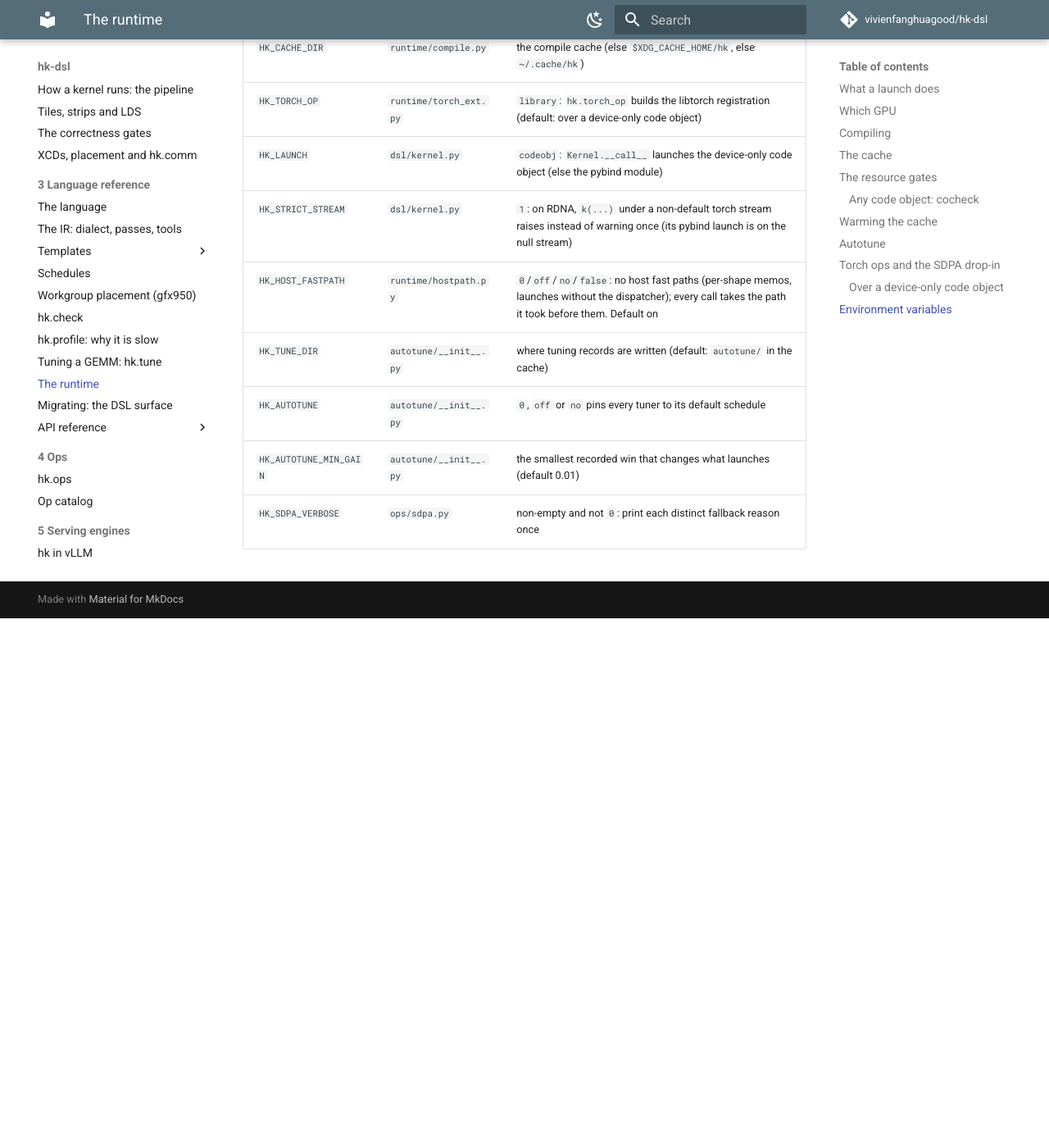
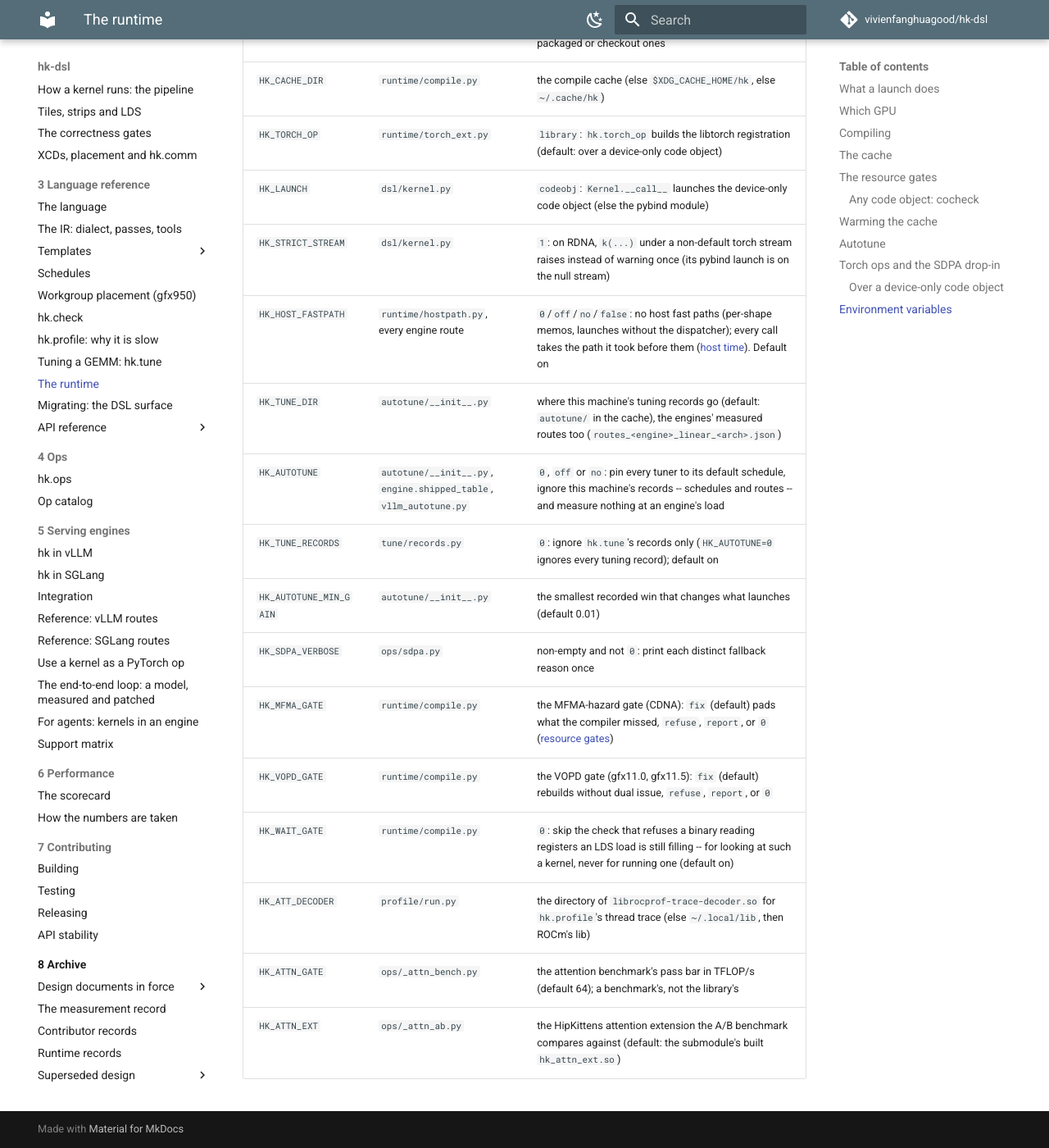
Before and after one commit to vivienfanghuagood/hk-dsl, an MkDocs documentation site: the page built from docs/runtime.md, in a window 1280 px wide and 1400 px high, scrolled down 10534 px. Shown: the whole window at 82% size. Built offline with MkDocs 1.6.1 and Material for MkDocs 9.7.7, drawn with Linux system fonts in a browser that asks for light colours; comment, search, counter and statistics services are not loaded; before the commit the page ends 11288 px from its top, so only the background shows below that; some of the changed text lies outside the part shown.

Commit message:
docs: 0.9.10 doc-sync (#301 vllm_int4 prefill on gfx1201, #302 HK_VLLM_ROCM_DECODE); every HK_* variable in exactly one reference table, with a test
Co-Authored-By: Claude <noreply@anthropic.com>

```diff
--- a/docs/integration.md
+++ b/docs/integration.md
@@ -625,24 +625,32 @@ not restate it:
 | `HK_VLLM_PREFILL_VT` | `vllm_prefill.py` | `0`: on TRITON_ATTN, transpose V in every workgroup instead of packing the batch's V^T pages once a call (`paged_prefill` `vt_pages`; default on, head size up to 128) |
 | `HK_VLLM_PREFILL_SHADOW` | `vllm_prefill.py` | `1`: also run vLLM's kernel on every call hk takes and print the worst row's difference in bf16 ulps (a diagnostic; syncs) |
 | `HK_VLLM_PREFILL_GUARD` | `vllm_prefill.py` | `0`: on TRITON_ATTN, take every batch with prefill in it, also the ones measured slower than vLLM's kernel (decodes beside a small prefill, short chunks); default on: those go to vLLM, counted as `declined` |
+| `HK_VLLM_PREFILL_SPLIT` | `vllm_prefill.py` | `0`: on TRITON_ATTN, decline a mixed batch with a sizable prefill whole instead of splitting it (prefill rows on hk, decode rows on vLLM's kernel); `all`: split every such batch, the measured thresholds aside; default on |
+| `HK_VLLM_PREFILL_KVSPLIT` | `vllm_prefill.py` | `0`: no KV-split prefill for short chunks over long contexts; `N` (> 1): every prefill call with N splits, the guard aside (to measure); default on, the split count planned |
+| `HK_VLLM_PREFILL_KVS_WARPS` | `vllm_prefill.py` | the KV split's tile, warps x 16 rows (default 0: planned) |
+| `HK_VLLM_PREFILL_KVS_PACK` | `vllm_prefill.py` | `1` / `0`: force the GQA-packed tile on or off for every KV-split call, the plan aside (default unset: planned) |
 | `HK_VLLM_ROCM_DECODE` | `vllm_prefill.py` | `1`: decode-only ROCM_ATTN calls at head size 128 on hk's split decode over ROCM_ATTN's own cache (`paged_decode`, `kv_order="rocm"`), up to 16 (request, kv head) pairs; gfx1100; default off |
 | `HK_VLLM_DECODE` | `vllm_prefill.py` | decode-only TRITON_ATTN calls on hk's split decode (`paged_decode`): unset, head size 256 wherever the prefill route is on; `1`, head size 128 too; `0`, off |
 | `HK_VLLM_GEMM` | `_vllm_plugin.py` | route the unquantized linear layers (a route) |
 | `HK_VLLM_MOE` | `_vllm_plugin.py` | route the bf16 MoE GEMMs up to 256 tokens a step (2 on gfx1201; a route) |
 | `HK_VLLM_MOE_WNA16` | `_vllm_plugin.py` | route the 4-bit MoE GEMMs with zero points (AWQ, moe_wna16) up to 32 tokens a step, on the (experts, N, K, group) it was validated on (`vllm_moe_wna16.VALIDATED`); `force`: any (default off) |
-| `HK_VLLM_INT4` | `_vllm_plugin.py` | route AWQ linear layers' fp16/bf16 batches up to 64 tokens (default on) |
+| `HK_VLLM_INT4` | `_vllm_plugin.py` | route AWQ linear layers: fp16/bf16 batches up to 64 tokens on hk's decode GEMM, and on gfx1201 fp16 batches of 65-512 tokens on the large-batch form (a route) |
+| `HK_VLLM_INT4_LARGE_MAX_M` | `vllm_int4.py` | the most tokens a batch takes the large-batch W4A16 form at (default 512 on gfx1201, unused elsewhere); `0`: the form off |
 | `HK_VLLM_GPTQ` | `_vllm_plugin.py` | route 4-bit symmetric GPTQ layers' fp16/bf16 batches of 1-64 tokens (a route) |
 | `HK_VLLM_MXFP8` | `_vllm_plugin.py` | DeepSeek-V4.1's block-scaled MXFP8 linear layers at M >= 2048, two shapes from their own M (`vllm_mxfp8.MIN_M_NK`), six with measured M ranges below that (`vllm_mxfp8.RANGES`) (a route) |
 | `HK_MXFP8_ANY` | `vllm_mxfp8.py` | `1`: the MXFP8 route takes any (N, K) of whole tiles, not only the measured TP2 shapes (default off) |
 | `HK_VLLM_MOE_A8W4` | `_vllm_plugin.py` | DeepSeek-V4.1's AITER a8w4 MoE at M >= `HK_MOE_A8W4_MIN_M` (2560) (a route) |
+| `HK_MOE_A8W4_MIN_M` | `vllm_moe_a8w4.py` | the fewest tokens the a8w4 MoE route takes (default 2560; below it AITER's kernel is faster) |
+| `HK_MOE_A8W4_MT` | `vllm_moe_a8w4.py` | token tiles a block of the a8w4 MoE kernel (moe_sorting's block size / 16; default 4) |
+| `HK_VLLM_SPARSE_MLA` | `switches.py` | DeepSeek-V4.1's sparse MLA prefill and its MXFP8 output rows (a route) |
+| `HK_SPARSE_MLA_MIN_T` | `vllm_sparse_mla.py` | the fewest queries a sparse-MLA call needs to take hk's kernel (default 512) |
+| `HK_SPARSE_MLA_FUSE` | `vllm_sparse_mla.py` | `0`: leave the MXFP8 rows to vLLM's pass instead of writing them in hk's kernel (default on) |
 | `HK_VLLM_DSV41_INDEX` | `_vllm_plugin.py` | DeepSeek-V4.1's index layers under `--monokernel` as one hk launch at decode steps of up to 8 rows (a route) |
 | `HK_DSV41_INDEX_TOPK` | `vllm_dsv41_index.py` | `0`: the index launch stops at the logits' inputs; vLLM's indexer op does the logits and top-k (default on) |
 | `HK_DSV41_INDEX_CHECK` | `vllm_dsv41_index.py` | `N`: on the first N eager calls of each index layer, run vLLM's chain after the launch and print what differs (default 0) |
 | `HK_VLLM_USER` | `_vllm_plugin.py` | comma-separated modules or `.py` files to import in vLLM's process: your `register.op` / `register.patch` calls |
 | `HK_VLLM_ROUTES` | `vllm_gemm.py`, via `engine.shipped_table` | a routing table to use instead of the shipped one and this machine's records; nothing is measured at load against it |
 | `HK_AUTOTUNE_BUDGET` | `vllm_autotune.py` | seconds the linear patch may spend at load measuring the model's shapes no table has (default 60); `0` measures nothing, `inf` without a limit |
-| `HK_AUTOTUNE` | `hk.autotune`, `engine.shipped_table`, `vllm_autotune.py` | `0`: ignore this machine's records -- schedules and routes -- and measure nothing at load |
-| `HK_TUNE_DIR` | `hk.autotune` | where this machine's records go (default `$HK_CACHE_DIR/autotune`): `routes_<engine>_linear_<arch>.json` for routes |
 | `HK_FLYDSL` | `flydsl_gemm.py` | `0`/`off`/`no`/`false`: never take a table's FlyDSL rows, even with FlyDSL installed |
 | `FLYDSL_ROOT` | `flydsl_gemm.py` | a FlyDSL checkout whose `kernels/` package matches the installed `flydsl`, appended to `sys.path`; where another `kernels` is installed, imported from beside it |
 | `HK_PATCH_SGLANG` | `switches.py` | `0`: every SGLang route off |
@@ -653,6 +661,8 @@ not restate it:
 | `HK_SGLD` | `sglang_diffusion.py` and its boot | `0`: every SGLang-Diffusion route off; a list (`attn,linear,convrot`) names exactly the parts; `1`: attention and linear |
 | `HK_SGLD_ATTN`, `HK_SGLD_LINEAR` | `switches.py` | SGLang-Diffusion's attention and linear (a route) |
 | `HK_SGLD_CONVROT` | `switches.py` | ConvRot INT8, lossy (default off: opt-in) |
+| `HK_SGLD_LOG` | `sglang_diffusion.py` | `1`: print each linear shape's measured decision as it is made (default off) |
+| `HK_SGLD_REPORT_S` | `sglang_diffusion.py` | seconds between the route's `[hk]` counter lines (default 60) |
 | `HK_SDPA_K3` | `ops/sdpa.py` | `hk.ops.sdpa`'s non-causal head_dim-128 calls on `attn_k3` (a route) |
 | `HK_SPLITS` | `ops/paged.py` | the decode backend's KV split: `auto` (default), `off`/`0`/`1`, or a count |
 | `HK_TRITON_DECODE_ALSO` | `vllm_backend.py` | decode batch sizes past `TRITON_DECODE_MAX` that run Triton's kernel on hk's cache, as ranges: `17-24,49-56` (default none) |
@@ -662,11 +672,12 @@ not restate it:
 | `HK_VLLM_DEFAULTS` | `ab.py` | `1`: the A/B builds vLLM with prefix caching and chunked prefill on, as vLLM ships |
 | `HK_EAGER` | `ab.py` | `1` (default): the A/B runs vLLM eager; `0`: with CUDA graphs |
 | `HK_GPU_UTIL` | `ab.py` | the A/B's `gpu_memory_utilization` (default 0.90) |
-| `HK_HOST_FASTPATH` | `runtime/hostpath.py`, every route | `0`: no per-shape memos and no launches without the dispatcher; every call as before them ([host time](#host-time-per-call)) |
 | `HK_STACK_CHECK` | `stack.py`, from `ab.py` and `_vllm_plugin.py` | what to do when vLLM's Triton or torch is not the stack it was measured on: `refuse` (`ab`'s default: exit 2), `warn` (the plugin's default: print to stderr and carry on), `off` |
 
 A route's switch is off at `0`, `off`, `no` or `false`. Unset or empty, the
 route's default applies. The precedence is in
 [on by default](#on-by-default-and-turning-it-off). The benchmark harnesses in `tools/hk-bench/` read
-more; those are theirs, not the library's. The runtime's own variables are in
+more; those are theirs, not the library's. The runtime's own variables --
+the compile cache, the build gates, autotune records (`HK_AUTOTUNE`,
+`HK_TUNE_DIR`), the host fast paths (`HK_HOST_FASTPATH`) -- are in
 [the runtime](runtime.md#environment-variables).
--- a/docs/runtime.md
+++ b/docs/runtime.md
@@ -457,7 +457,7 @@ framework with it is [integration](integration.md).
 
 ## Environment variables
 
-Read by `python/hk/runtime`, `python/hk/autotune` and `python/hk/ops`. The
+Read by `python/hk/runtime`, `python/hk/autotune`, `python/hk/ops`, `hk.tune` and `hk.profile`. The
 ones that turn on engine patches, and the ops' own plan switches
 (`HK_SPLITS`, `HK_NORM_LAYOUT`, `HK_NORM_FOLD`, `HK_HIPKITTENS_KERNELS`), are
 listed in [integration](integration.md#environment-variables).
@@ -475,8 +475,15 @@ listed in [integration](integration.md#environment-variables).
 | `HK_TORCH_OP` | `runtime/torch_ext.py` | `library`: `hk.torch_op` builds the libtorch registration (default: over a device-only code object) |
 | `HK_LAUNCH` | `dsl/kernel.py` | `codeobj`: `Kernel.__call__` launches the device-only code object (else the pybind module) |
 | `HK_STRICT_STREAM` | `dsl/kernel.py` | `1`: on RDNA, `k(...)` under a non-default torch stream raises instead of warning once (its pybind launch is on the null stream) |
-| `HK_HOST_FASTPATH` | `runtime/hostpath.py` | `0`/`off`/`no`/`false`: no host fast paths (per-shape memos, launches without the dispatcher); every call takes the path it took before them. Default on |
-| `HK_TUNE_DIR` | `autotune/__init__.py` | where tuning records are written (default: `autotune/` in the cache) |
-| `HK_AUTOTUNE` | `autotune/__init__.py` | `0`, `off` or `no` pins every tuner to its default schedule |
+| `HK_HOST_FASTPATH` | `runtime/hostpath.py`, every engine route | `0`/`off`/`no`/`false`: no host fast paths (per-shape memos, launches without the dispatcher); every call takes the path it took before them ([host time](integration.md#host-time-per-call)). Default on |
+| `HK_TUNE_DIR` | `autotune/__init__.py` | where this machine's tuning records go (default: `autotune/` in the cache), the engines' measured routes too (`routes_<engine>_linear_<arch>.json`) |
+| `HK_AUTOTUNE` | `autotune/__init__.py`, `engine.shipped_table`, `vllm_autotune.py` | `0`, `off` or `no`: pin every tuner to its default schedule, ignore this machine's records -- schedules and routes -- and measure nothing at an engine's load |
+| `HK_TUNE_RECORDS` | `tune/records.py` | `0`: ignore `hk.tune`'s records only (`HK_AUTOTUNE=0` ignores every tuning record); default on |
 | `HK_AUTOTUNE_MIN_GAIN` | `autotune/__init__.py` | the smallest recorded win that changes what launches (default 0.01) |
 | `HK_SDPA_VERBOSE` | `ops/sdpa.py` | non-empty and not `0`: print each distinct fallback reason once |
+| `HK_MFMA_GATE` | `runtime/compile.py` | the MFMA-hazard gate (CDNA): `fix` (default) pads what the compiler missed, `refuse`, `report`, or `0` ([resource gates](#the-resource-gates)) |
+| `HK_VOPD_GATE` | `runtime/compile.py` | the VOPD gate (gfx11.0, gfx11.5): `fix` (default) rebuilds without dual issue, `refuse`, `report`, or `0` |
+| `HK_WAIT_GATE` | `runtime/compile.py` | `0`: skip the check that refuses a binary reading registers an LDS load is still filling -- for looking at such a kernel, never for running one (default on) |
+| `HK_ATT_DECODER` | `profile/run.py` | the directory of `librocprof-trace-decoder.so` for `hk.profile`'s thread trace (else `~/.local/lib`, then ROCm's lib) |
+| `HK_ATTN_GATE` | `ops/_attn_bench.py` | the attention benchmark's pass bar in TFLOP/s (default 64); a benchmark's, not the library's |
+| `HK_ATTN_EXT` | `ops/_attn_ab.py` | the HipKittens attention extension the A/B benchmark compares against (default: the submodule's built `hk_attn_ext.so`) |
```
Also changed, not shown: docs/vllm-routes.md (+5 -1 lines), docs/vllm.md (+2 -1 lines), 1 other file.
